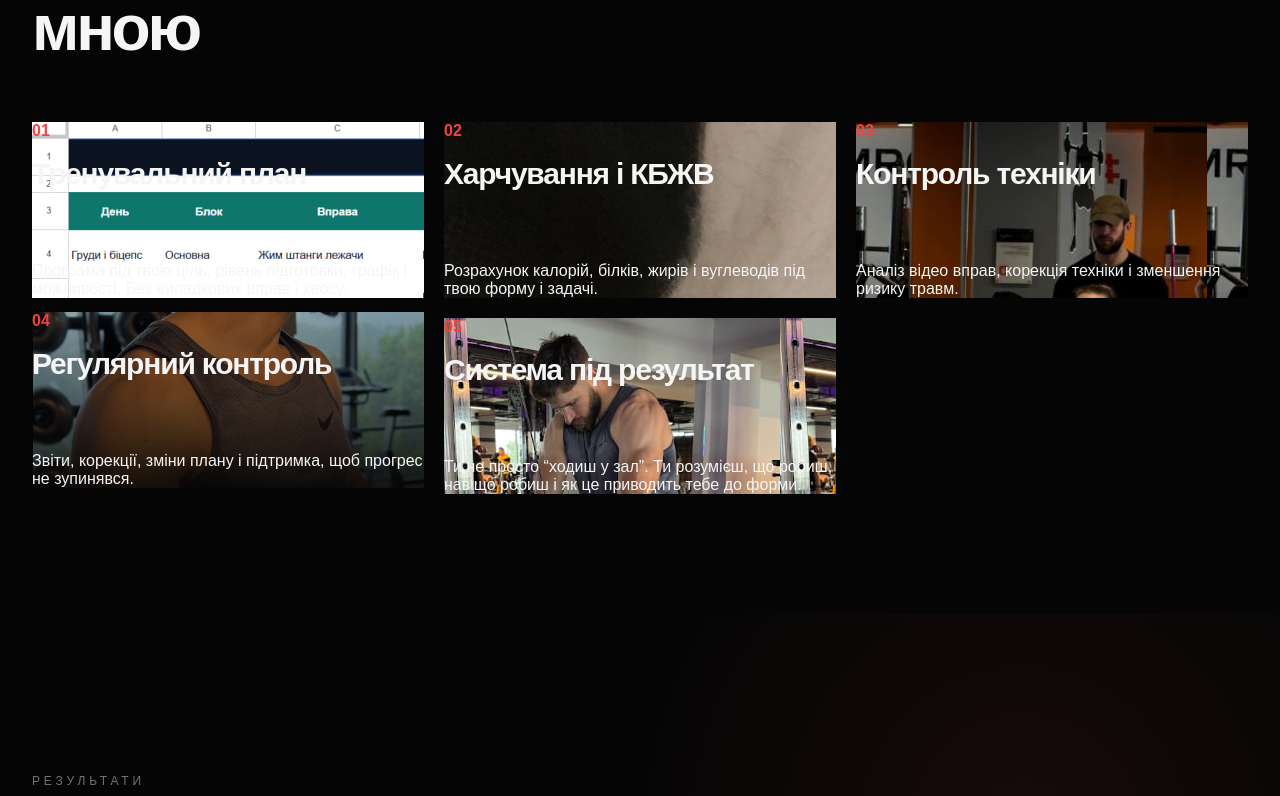
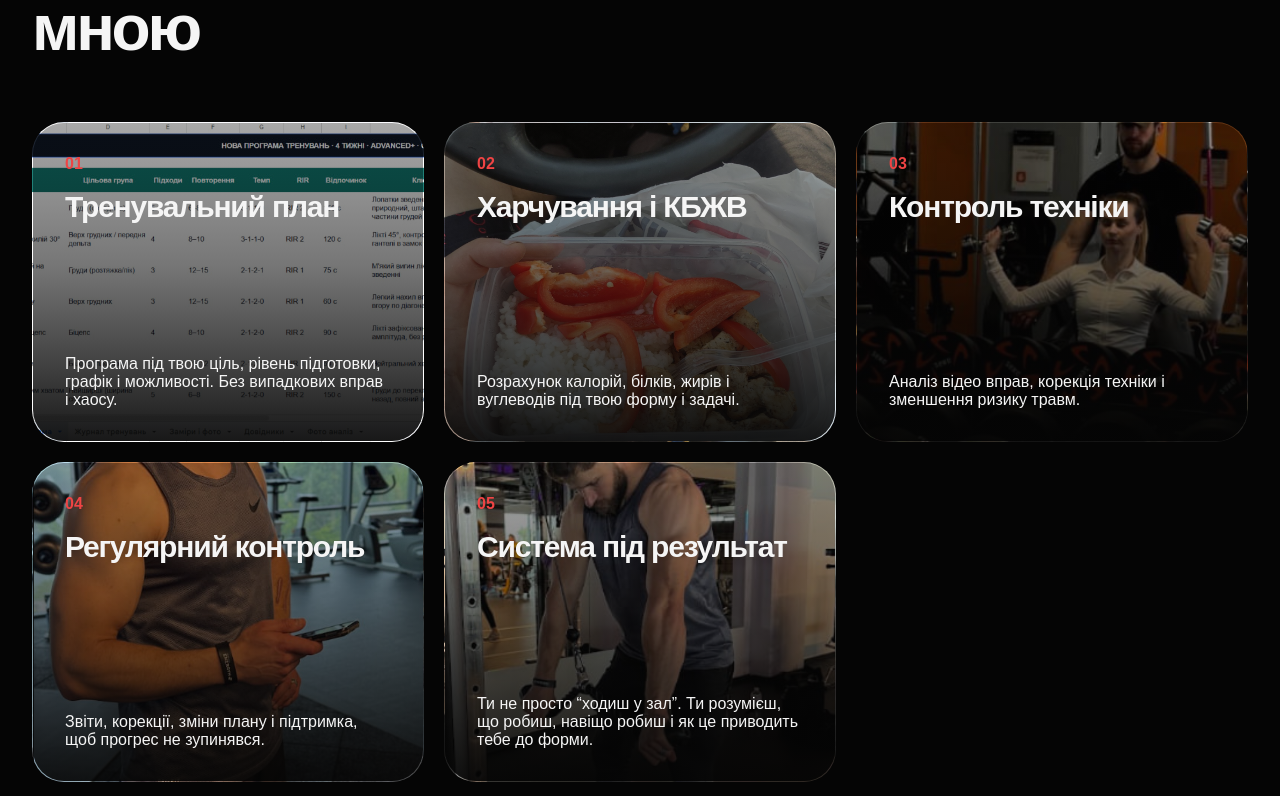
Before and after one commit to burdakcoach/burdak-site, a Next.js app: page / in a window 1280 px wide. Shown: the part 2704-3500 px from the top of the page. Built offline with nearby package versions, Linux system fonts and the light colour scheme.

Commit message:
Виправлено стилі serviceCard (втрачений базовий селектор)

```diff
--- a/app/globals.css
+++ b/app/globals.css
@@ -476,8 +476,7 @@ main {
   align-items: stretch;
 }
 
-.serviceCard.large,
-.serviceCard.wide {
+.serviceCard, .serviceCard.large, .serviceCard.wide {
   width: 100%;
   min-width: 0;
   min-height: 320px;
```
